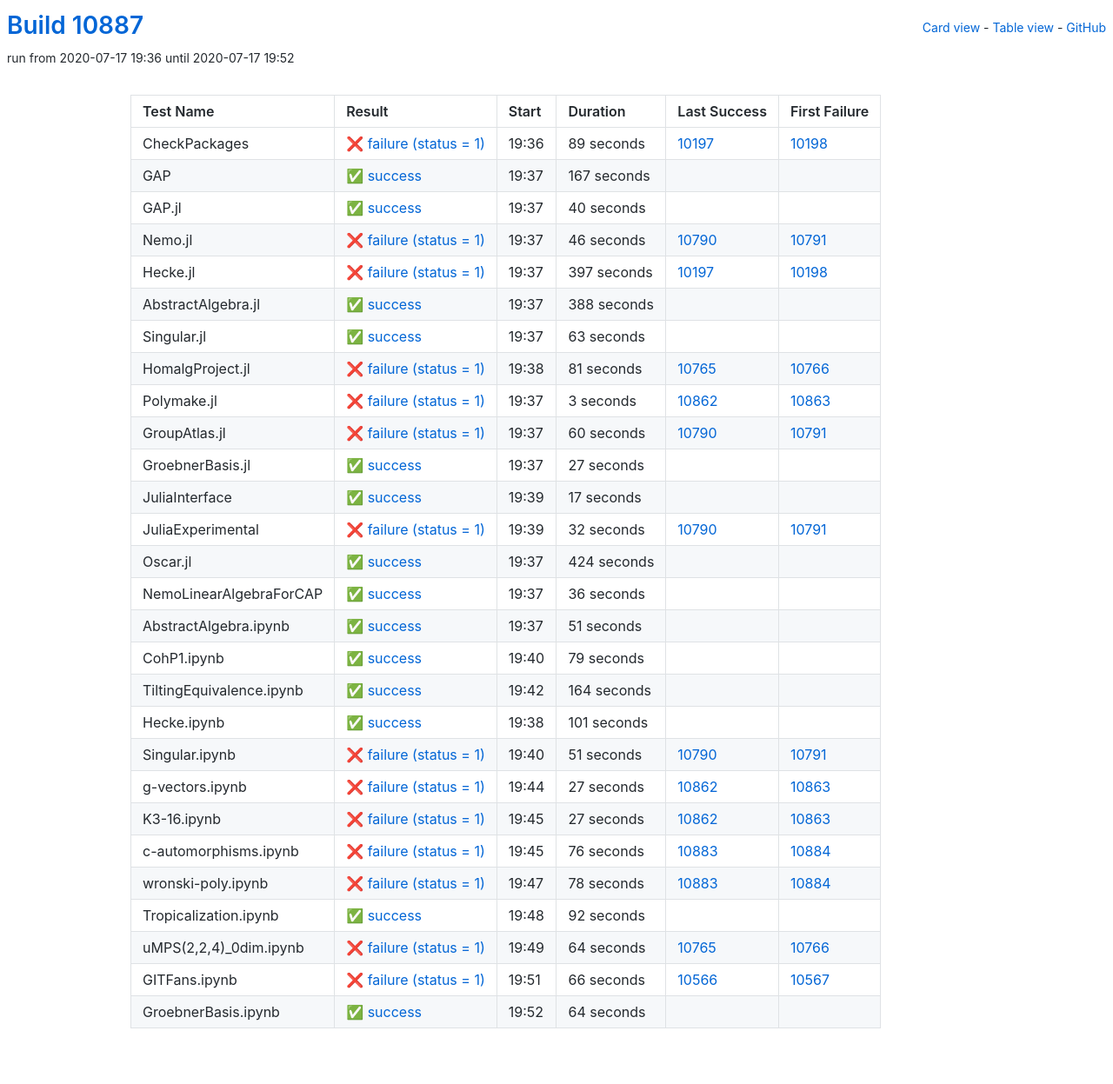
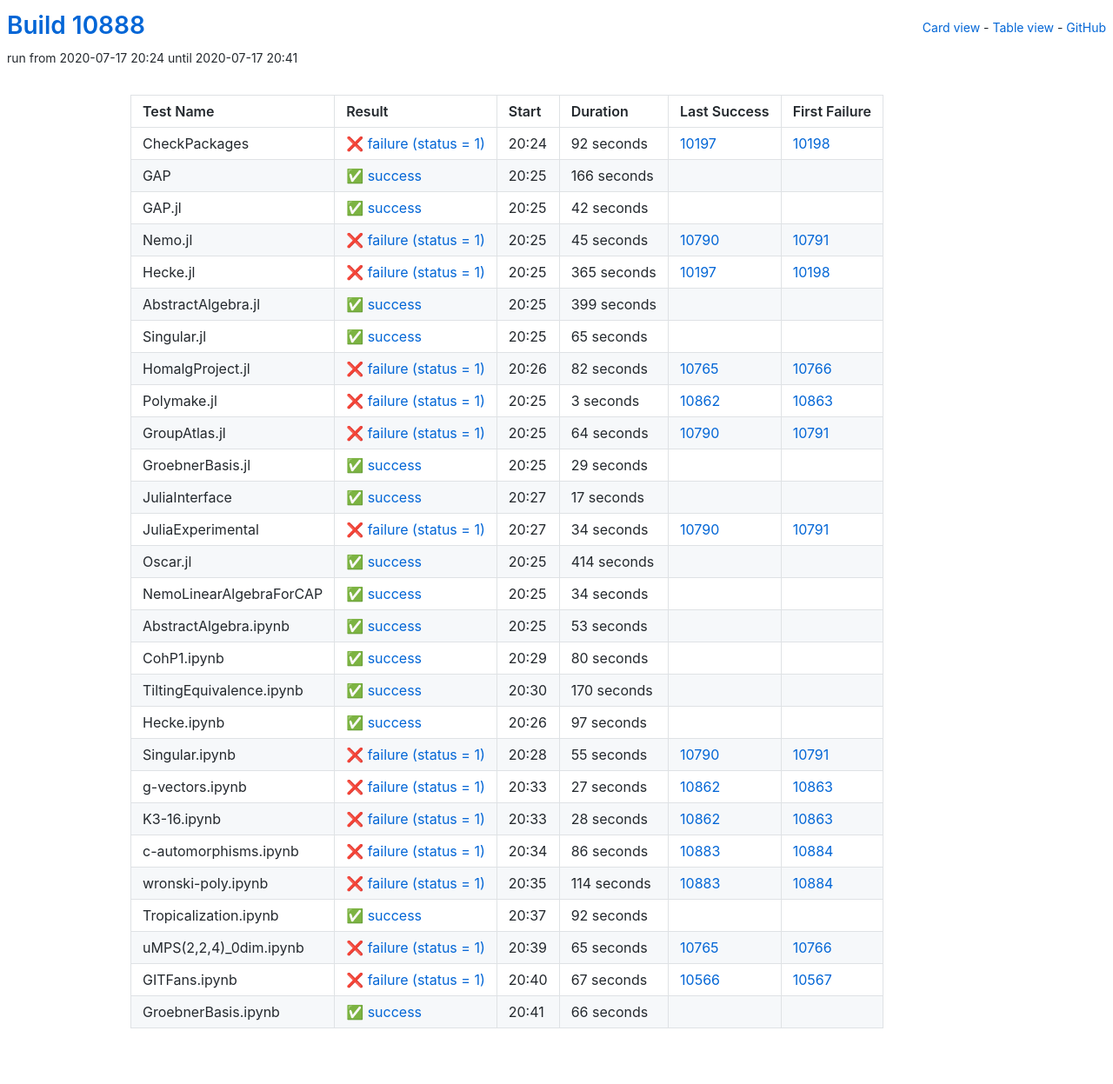
Before and after one commit to oscar-system/oscar-ci-status, a Jekyll site: the page built from table.html, in a window 1280 px wide. Shown: the whole page at 87% size. Built offline with Jekyll 4.4.1, drawn with Linux system fonts in a browser that asks for light colours.

Commit message:
Build #10888

```diff
--- a/_data/ci.yml
+++ b/_data/ci.yml
@@ -1,6 +1,6 @@
 ---
-build: 10887
-build_url: https://oscarci.mathematik.uni-kl.de/job/oscar/10887/
+build: 10888
+build_url: https://oscarci.mathematik.uni-kl.de/job/oscar/10888/
 job: oscar
 organization: oscar-system
 repo: oscar-ci-status
@@ -8,104 +8,104 @@
 tests:
 - name: CheckPackages
   id: checkpackages
-  log: https://oscarci.mathematik.uni-kl.de/job/oscar/10887/artifact/logs/build-10887/CheckPackages.log
-  start: 2020-07-17 19:36
+  log: https://oscarci.mathematik.uni-kl.de/job/oscar/10888/artifact/logs/build-10888/CheckPackages.log
+  start: 2020-07-17 20:24
   success: false
   exitcode: 1
   status: failure
-  duration: 89
+  duration: 92
   last_success: 10197
   last_success_url: https://oscarci.mathematik.uni-kl.de/job/oscar/10197/
   first_failure: 10198
   first_failure_url: https://oscarci.mathematik.uni-kl.de/job/oscar/10198/
 - name: GAP
   id: gap
-  log: https://oscarci.mathematik.uni-kl.de/job/oscar/10887/artifact/logs/build-10887/GAP.log
-  start: 2020-07-17 19:37
+  log: https://oscarci.mathematik.uni-kl.de/job/oscar/10888/artifact/logs/build-10888/GAP.log
+  start: 2020-07-17 20:25
   success: true
   exitcode: 0
   status: success
-  duration: 167
+  duration: 166
   last_success: false
   last_success_url:
   first_failure: false
   first_failure_url:
 - name: GAP.jl
   id: gap-jl
-  log: https://oscarci.mathematik.uni-kl.de/job/oscar/10887/artifact/logs/build-10887/GAP.jl.log
-  start: 2020-07-17 19:37
+  log: https://oscarci.mathematik.uni-kl.de/job/oscar/10888/artifact/logs/build-10888/GAP.jl.log
+  start: 2020-07-17 20:25
   success: true
   exitcode: 0
   status: success
-  duration: 40
+  duration: 42
   last_success: false
   last_success_url:
   first_failure: false
   first_failure_url:
 - name: Nemo.jl
   id: nemo-jl
-  log: https://oscarci.mathematik.uni-kl.de/job/oscar/10887/artifact/logs/build-10887/Nemo.jl.log
-  start: 2020-07-17 19:37
+  log: https://oscarci.mathematik.uni-kl.de/job/oscar/10888/artifact/logs/build-10888/Nemo.jl.log
+  start: 2020-07-17 20:25
   success: false
   exitcode: 1
   status: failure
-  duration: 46
+  duration: 45
   last_success: 10790
   last_success_url: https://oscarci.mathematik.uni-kl.de/job/oscar/10790/
   first_failure: 10791
   first_failure_url: https://oscarci.mathematik.uni-kl.de/job/oscar/10791/
 - name: Hecke.jl
   id: hecke-jl
-  log: https://oscarci.mathematik.uni-kl.de/job/oscar/10887/artifact/logs/build-10887/Hecke.jl.log
-  start: 2020-07-17 19:37
+  log: https://oscarci.mathematik.uni-kl.de/job/oscar/10888/artifact/logs/build-10888/Hecke.jl.log
+  start: 2020-07-17 20:25
   success: false
   exitcode: 1
   status: failure
-  duration: 397
+  duration: 365
   last_success: 10197
   last_success_url: https://oscarci.mathematik.uni-kl.de/job/oscar/10197/
   first_failure: 10198
   first_failure_url: https://oscarci.mathematik.uni-kl.de/job/oscar/10198/
 - name: AbstractAlgebra.jl
   id: abstractalgebra-jl
-  log: https://oscarci.mathematik.uni-kl.de/job/oscar/10887/artifact/logs/build-10887/AbstractAlgebra.jl.log
-  start: 2020-07-17 19:37
+  log: https://oscarci.mathematik.uni-kl.de/job/oscar/10888/artifact/logs/build-10888/AbstractAlgebra.jl.log
+  start: 2020-07-17 20:25
   success: true
   exitcode: 0
   status: success
-  duration: 388
+  duration: 399
   last_success: false
   last_success_url:
   first_failure: false
   first_failure_url:
 - name: Singular.jl
   id: singular-jl
-  log: https://oscarci.mathematik.uni-kl.de/job/oscar/10887/artifact/logs/build-10887/Singular.jl.log
-  start: 2020-07-17 19:37
+  log: https://oscarci.mathematik.uni-kl.de/job/oscar/10888/artifact/logs/build-10888/Singular.jl.log
+  start: 2020-07-17 20:25
   success: true
   exitcode: 0
   status: success
-  duration: 63
+  duration: 65
   last_success: false
   last_success_url:
   first_failure: false
   first_failure_url:
 - name: HomalgProject.jl
   id: homalgproject-jl
-  log: https://oscarci.mathematik.uni-kl.de/job/oscar/10887/artifact/logs/build-10887/HomalgProject.jl.log
-  start: 2020-07-17 19:38
+  log: https://oscarci.mathematik.uni-kl.de/job/oscar/10888/artifact/logs/build-10888/HomalgProject.jl.log
+  start: 2020-07-17 20:26
   success: false
   exitcode: 1
   status: failure
-  duration: 81
+  duration: 82
   last_success: 10765
   last_success_url: https://oscarci.mathematik.uni-kl.de/job/oscar/10765/
   first_failure: 10766
   first_failure_url: https://oscarci.mathematik.uni-kl.de/job/oscar/10766/
 - name: Polymake.jl
   id: polymake-jl
-  log: https://oscarci.mathematik.uni-kl.de/job/oscar/10887/artifact/logs/build-10887/Polymake.jl.log
-  start: 2020-07-17 19:37
+  log: https://oscarci.mathematik.uni-kl.de/job/oscar/10888/artifact/logs/build-10888/Polymake.jl.log
+  start: 2020-07-17 20:25
   success: false
   exitcode: 1
   status: failure
@@ -116,32 +116,32 @@
   first_failure_url: https://oscarci.mathematik.uni-kl.de/job/oscar/10863/
 - name: GroupAtlas.jl
   id: groupatlas-jl
-  log: https://oscarci.mathematik.uni-kl.de/job/oscar/10887/artifact/logs/build-10887/GroupAtlas.jl.log
-  start: 2020-07-17 19:37
+  log: https://oscarci.mathematik.uni-kl.de/job/oscar/10888/artifact/logs/build-10888/GroupAtlas.jl.log
+  start: 2020-07-17 20:25
   success: false
   exitcode: 1
   status: failure
-  duration: 60
+  duration: 64
   last_success: 10790
   last_success_url: https://oscarci.mathematik.uni-kl.de/job/oscar/10790/
   first_failure: 10791
   first_failure_url: https://oscarci.mathematik.uni-kl.de/job/oscar/10791/
 - name: GroebnerBasis.jl
   id: groebnerbasis-jl
-  log: https://oscarci.mathematik.uni-kl.de/job/oscar/10887/artifact/logs/build-10887/GroebnerBasis.jl.log
-  start: 2020-07-17 19:37
+  log: https://oscarci.mathematik.uni-kl.de/job/oscar/10888/artifact/logs/build-10888/GroebnerBasis.jl.log
+  start: 2020-07-17 20:25
   success: true
   exitcode: 0
   status: success
-  duration: 27
+  duration: 29
   last_success: false
   last_success_url:
   first_failure: false
   first_failure_url:
 - name: JuliaInterface
   id: juliainterface
-  log: https://oscarci.mathematik.uni-kl.de/job/oscar/10887/artifact/logs/build-10887/JuliaInterface.log
-  start: 2020-07-17 19:39
+  log: https://oscarci.mathematik.uni-kl.de/job/oscar/10888/artifact/logs/build-10888/JuliaInterface.log
+  start: 2020-07-17 20:27
   success: true
   exitcode: 0
   status: success
@@ -152,104 +152,104 @@
   first_failure_url:
 - name: JuliaExperimental
   id: juliaexperimental
-  log: https://oscarci.mathematik.uni-kl.de/job/oscar/10887/artifact/logs/build-10887/JuliaExperimental.log
-  start: 2020-07-17 19:39
+  log: https://oscarci.mathematik.uni-kl.de/job/oscar/10888/artifact/logs/build-10888/JuliaExperimental.log
+  start: 2020-07-17 20:27
   success: false
   exitcode: 1
   status: failure
-  duration: 32
+  duration: 34
   last_success: 10790
   last_success_url: https://oscarci.mathematik.uni-kl.de/job/oscar/10790/
   first_failure: 10791
   first_failure_url: https://oscarci.mathematik.uni-kl.de/job/oscar/10791/
 - name: Oscar.jl
   id: oscar-jl
-  log: https://oscarci.mathematik.uni-kl.de/job/oscar/10887/artifact/logs/build-10887/Oscar.jl.log
-  start: 2020-07-17 19:37
+  log: https://oscarci.mathematik.uni-kl.de/job/oscar/10888/artifact/logs/build-10888/Oscar.jl.log
+  start: 2020-07-17 20:25
   success: true
   exitcode: 0
   status: success
-  duration: 424
+  duration: 414
   last_success: false
   last_success_url:
   first_failure: false
   first_failure_url:
 - name: NemoLinearAlgebraForCAP
   id: nemolinearalgebraforcap
-  log: https://oscarci.mathematik.uni-kl.de/job/oscar/10887/artifact/logs/build-10887/NemoLinearAlgebraForCAP.log
-  start: 2020-07-17 19:37
+  log: https://oscarci.mathematik.uni-kl.de/job/oscar/10888/artifact/logs/build-10888/NemoLinearAlgebraForCAP.log
+  start: 2020-07-17 20:25
   success: true
   exitcode: 0
   status: success
-  duration: 36
+  duration: 34
   last_success: false
   last_success_url:
   first_failure: false
   first_failure_url:
 - name: AbstractAlgebra.ipynb
   id: abstractalgebra-ipynb
-  log: https://oscarci.mathematik.uni-kl.de/job/oscar/10887/artifact/logs/build-10887/AbstractAlgebra.ipynb.log
-  start: 2020-07-17 19:37
+  log: https://oscarci.mathematik.uni-kl.de/job/oscar/10888/artifact/logs/build-10888/AbstractAlgebra.ipynb.log
+  start: 2020-07-17 20:25
   success: true
   exitcode: 0
   status: success
-  duration: 51
+  duration: 53
   last_success: false
   last_success_url:
   first_failure: false
   first_failure_url:
 - name: CohP1.ipynb
   id: cohp1-ipynb
-  log: https://oscarci.mathematik.uni-kl.de/job/oscar/10887/artifact/logs/build-10887/CohP1.ipynb.log
-  start: 2020-07-17 19:40
+  log: https://oscarci.mathematik.uni-kl.de/job/oscar/10888/artifact/logs/build-10888/CohP1.ipynb.log
+  start: 2020-07-17 20:29
   success: true
   exitcode: 0
   status: success
-  duration: 79
+  duration: 80
   last_success: false
   last_success_url:
   first_failure: false
   first_failure_url:
 - name: TiltingEquivalence.ipynb
   id: tiltingequivalence-ipynb
-  log: https://oscarci.mathematik.uni-kl.de/job/oscar/10887/artifact/logs/build-10887/TiltingEquivalence.ipynb.log
-  start: 2020-07-17 19:42
+  log: https://oscarci.mathematik.uni-kl.de/job/oscar/10888/artifact/logs/build-10888/TiltingEquivalence.ipynb.log
+  start: 2020-07-17 20:30
   success: true
   exitcode: 0
   status: success
-  duration: 164
+  duration: 170
   last_success: false
   last_success_url:
   first_failure: false
   first_failure_url:
 - name: Hecke.ipynb
   id: hecke-ipynb
-  log: https://oscarci.mathematik.uni-kl.de/job/oscar/10887/artifact/logs/build-10887/Hecke.ipynb.log
-  start: 2020-07-17 19:38
+  log: https://oscarci.mathematik.uni-kl.de/job/oscar/10888/artifact/logs/build-10888/Hecke.ipynb.log
+  start: 2020-07-17 20:26
   success: true
   exitcode: 0
   status: success
-  duration: 101
+  duration: 97
   last_success: false
   last_success_url:
   first_failure: false
   first_failure_url:
 - name: Singular.ipynb
   id: singular-ipynb
-  log: https://oscarci.mathematik.uni-kl.de/job/oscar/10887/artifact/logs/build-10887/Singular.ipynb.log
-  start: 2020-07-17 19:40
+  log: https://oscarci.mathematik.uni-kl.de/job/oscar/10888/artifact/logs/build-10888/Singular.ipynb.log
+  start: 2020-07-17 20:28
   success: false
   exitcode: 1
   status: failure
-  duration: 51
+  duration: 55
   last_success: 10790
   last_success_url: https://oscarci.mathematik.uni-kl.de/job/oscar/10790/
   first_failure: 10791
   first_failure_url: https://oscarci.mathematik.uni-kl.de/job/oscar/10791/
 - name: g-vectors.ipynb
   id: g-vectors-ipynb
-  log: https://oscarci.mathematik.uni-kl.de/job/oscar/10887/artifact/logs/build-10887/g-vectors.ipynb.log
-  start: 2020-07-17 19:44
+  log: https://oscarci.mathematik.uni-kl.de/job/oscar/10888/artifact/logs/build-10888/g-vectors.ipynb.log
+  start: 2020-07-17 20:33
   success: false
   exitcode: 1
   status: failure
@@ -260,44 +260,44 @@
   first_failure_url: https://oscarci.mathematik.uni-kl.de/job/oscar/10863/
 - name: K3-16.ipynb
   id: k3-16-ipynb
-  log: https://oscarci.mathematik.uni-kl.de/job/oscar/10887/artifact/logs/build-10887/K3-16.ipynb.log
-  start: 2020-07-17 19:45
+  log: https://oscarci.mathematik.uni-kl.de/job/oscar/10888/artifact/logs/build-10888/K3-16.ipynb.log
+  start: 2020-07-17 20:33
   success: false
   exitcode: 1
   status: failure
-  duration: 27
+  duration: 28
   last_success: 10862
   last_success_url: https://oscarci.mathematik.uni-kl.de/job/oscar/10862/
   first_failure: 10863
   first_failure_url: https://oscarci.mathematik.uni-kl.de/job/oscar/10863/
 - name: c-automorphisms.ipynb
   id: c-automorphisms-ipynb
-  log: https://oscarci.mathematik.uni-kl.de/job/oscar/10887/artifact/logs/build-10887/c-automorphisms.ipynb.log
-  start: 2020-07-17 19:45
+  log: https://oscarci.mathematik.uni-kl.de/job/oscar/10888/artifact/logs/build-10888/c-automorphisms.ipynb.log
+  start: 2020-07-17 20:34
   success: false
   exitcode: 1
   status: failure
-  duration: 76
+  duration: 86
   last_success: 10883
   last_success_url: https://oscarci.mathematik.uni-kl.de/job/oscar/10883/
   first_failure: 10884
   first_failure_url: https://oscarci.mathematik.uni-kl.de/job/oscar/10884/
 - name: wronski-poly.ipynb
   id: wronski-poly-ipynb
-  log: https://oscarci.mathematik.uni-kl.de/job/oscar/10887/artifact/logs/build-10887/wronski-poly.ipynb.log
-  start: 2020-07-17 19:47
+  log: https://oscarci.mathematik.uni-kl.de/job/oscar/10888/artifact/logs/build-10888/wronski-poly.ipynb.log
+  start: 2020-07-17 20:35
   success: false
   exitcode: 1
   status: failure
-  duration: 78
+  duration: 114
   last_success: 10883
   last_success_url: https://oscarci.mathematik.uni-kl.de/job/oscar/10883/
   first_failure: 10884
   first_failure_url: https://oscarci.mathematik.uni-kl.de/job/oscar/10884/
 - name: Tropicalization.ipynb
   id: tropicalization-ipynb
-  log: https://oscarci.mathematik.uni-kl.de/job/oscar/10887/artifact/logs/build-10887/Tropicalization.ipynb.log
-  start: 2020-07-17 19:48
+  log: https://oscarci.mathematik.uni-kl.de/job/oscar/10888/artifact/logs/build-10888/Tropicalization.ipynb.log
+  start: 2020-07-17 20:37
   success: true
   exitcode: 0
   status: success
@@ -308,36 +308,36 @@
   first_failure_url:
 - name: uMPS(2,2,4)_0dim.ipynb
   id: umps-2-2-4-0dim-ipynb
-  log: https://oscarci.mathematik.uni-kl.de/job/oscar/10887/artifact/logs/build-10887/uMPS-2-2-4-_0dim.ipynb.log
-  start: 2020-07-17 19:49
+  log: https://oscarci.mathematik.uni-kl.de/job/oscar/10888/artifact/logs/build-10888/uMPS-2-2-4-_0dim.ipynb.log
+  start: 2020-07-17 20:39
   success: false
   exitcode: 1
   status: failure
-  duration: 64
+  duration: 65
   last_success: 10765
   last_success_url: https://oscarci.mathematik.uni-kl.de/job/oscar/10765/
   first_failure: 10766
   first_failure_url: https://oscarci.mathematik.uni-kl.de/job/oscar/10766/
 - name: GITFans.ipynb
   id: gitfans-ipynb
-  log: https://oscarci.mathematik.uni-kl.de/job/oscar/10887/artifact/logs/build-10887/GITFans.ipynb.log
-  start: 2020-07-17 19:51
+  log: https://oscarci.mathematik.uni-kl.de/job/oscar/10888/artifact/logs/build-10888/GITFans.ipynb.log
+  start: 2020-07-17 20:40
   success: false
   exitcode: 1
   status: failure
-  duration: 66
+  duration: 67
   last_success: 10566
   last_success_url: https://oscarci.mathematik.uni-kl.de/job/oscar/10566/
   first_failure: 10567
   first_failure_url: https://oscarci.mathematik.uni-kl.de/job/oscar/10567/
 - name: GroebnerBasis.ipynb
   id: groebnerbasis-ipynb
-  log: https://oscarci.mathematik.uni-kl.de/job/oscar/10887/artifact/logs/build-10887/GroebnerBasis.ipynb.log
-  start: 2020-07-17 19:52
+  log: https://oscarci.mathematik.uni-kl.de/job/oscar/10888/artifact/logs/build-10888/GroebnerBasis.ipynb.log
+  start: 2020-07-17 20:41
   success: true
   exitcode: 0
   status: success
-  duration: 64
+  duration: 66
   last_success: false
   last_success_url:
   first_failure: false
```
Also changed, not shown: README.md.
